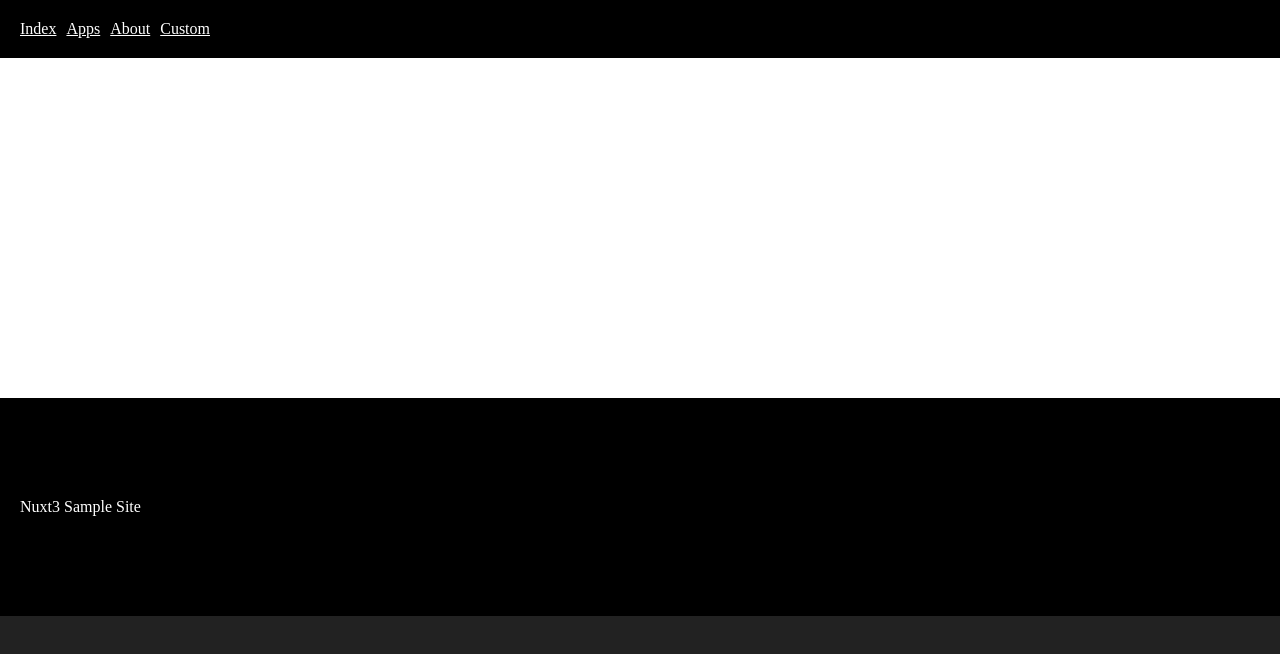
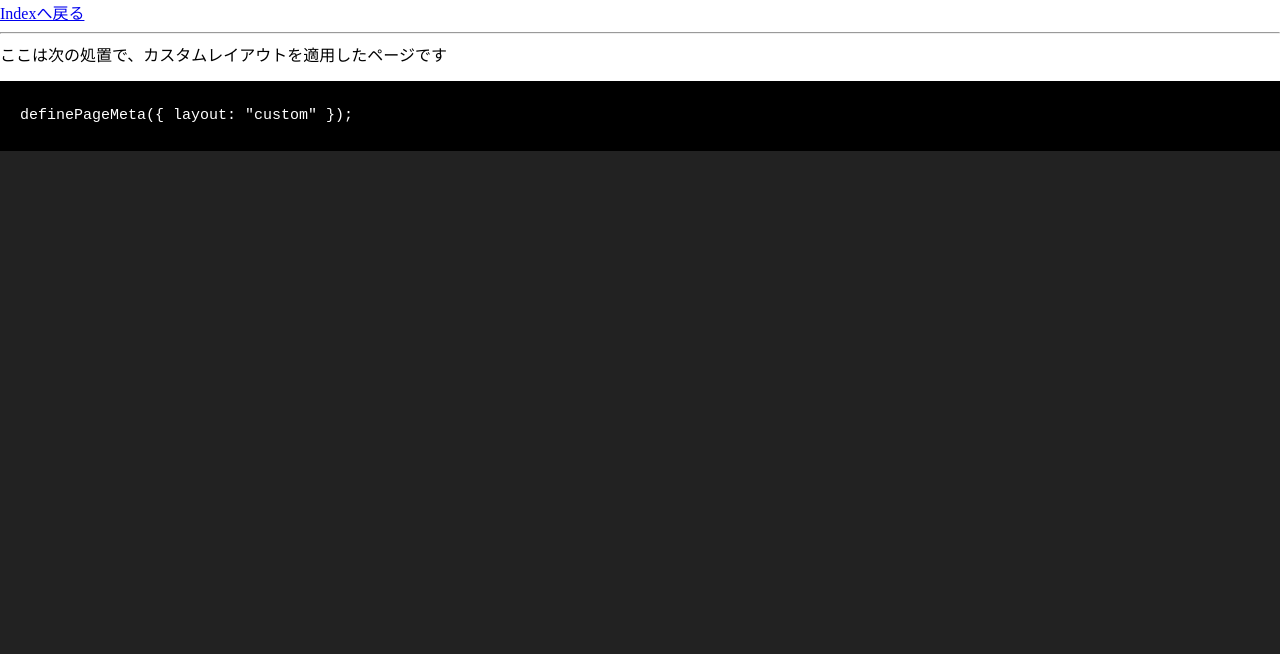
Before and after one commit to cyokodog/next3-example, a Nuxt app: page /custom in a window 1280 px wide. Shown: the top 654 px of the page. Built offline with nearby package versions, Linux system fonts and the light colour scheme.

Commit message:
add custom layout page

```diff
--- /dev/null
+++ b/layouts/custom.vue
@@ -0,0 +1,13 @@
+<template>
+  <div class="custom">
+    <NuxtLink to="/">Indexへ戻る</NuxtLink>
+    <hr/>
+    <slot />
+  </div>
+</template>
+
+<style scoped>
+  .custom {
+    background-color:#fff
+  }
+</style>
--- /dev/null
+++ b/pages/custom.vue
@@ -0,0 +1,18 @@
+<template>
+  <div>
+    ここは次の処置で、カスタムレイアウトを適用したページです
+    <parts-code>definePageMeta({
+  layout: "custom"
+});</parts-code>
+
+  </div>
+</template>
+
+<script setup>
+definePageMeta({
+  layout: "custom"
+});
+</script>
+
+<style scoped>
+</style>
```
